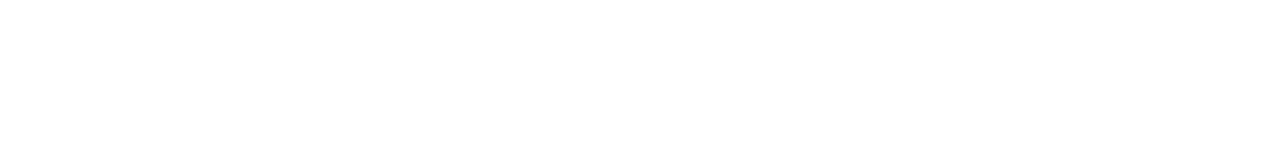
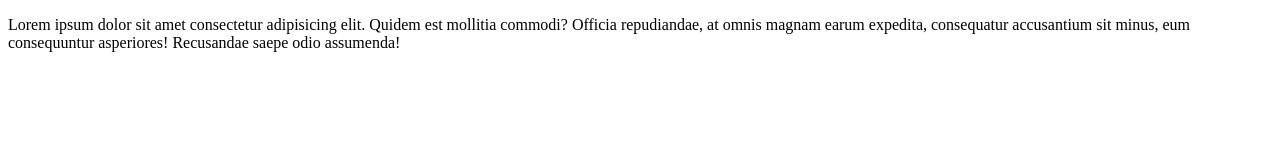
Before and after one commit to cRyPtIcFX/first-repo, a plain HTML site: page index.html in a window 1280 px wide. Drawn offline with Linux system fonts and the light colour scheme.

Commit message:
added paragraph

```diff
--- a/index.html
+++ b/index.html
@@ -6,6 +6,6 @@
     <title>first github repo</title>
 </head>
 <body>
-
+    <p>Lorem ipsum dolor sit amet consectetur adipisicing elit. Quidem est mollitia commodi? Officia repudiandae, at omnis magnam earum expedita, consequatur accusantium sit minus, eum consequuntur asperiores! Recusandae saepe odio assumenda!</p>
 </body>
 </html>
```
